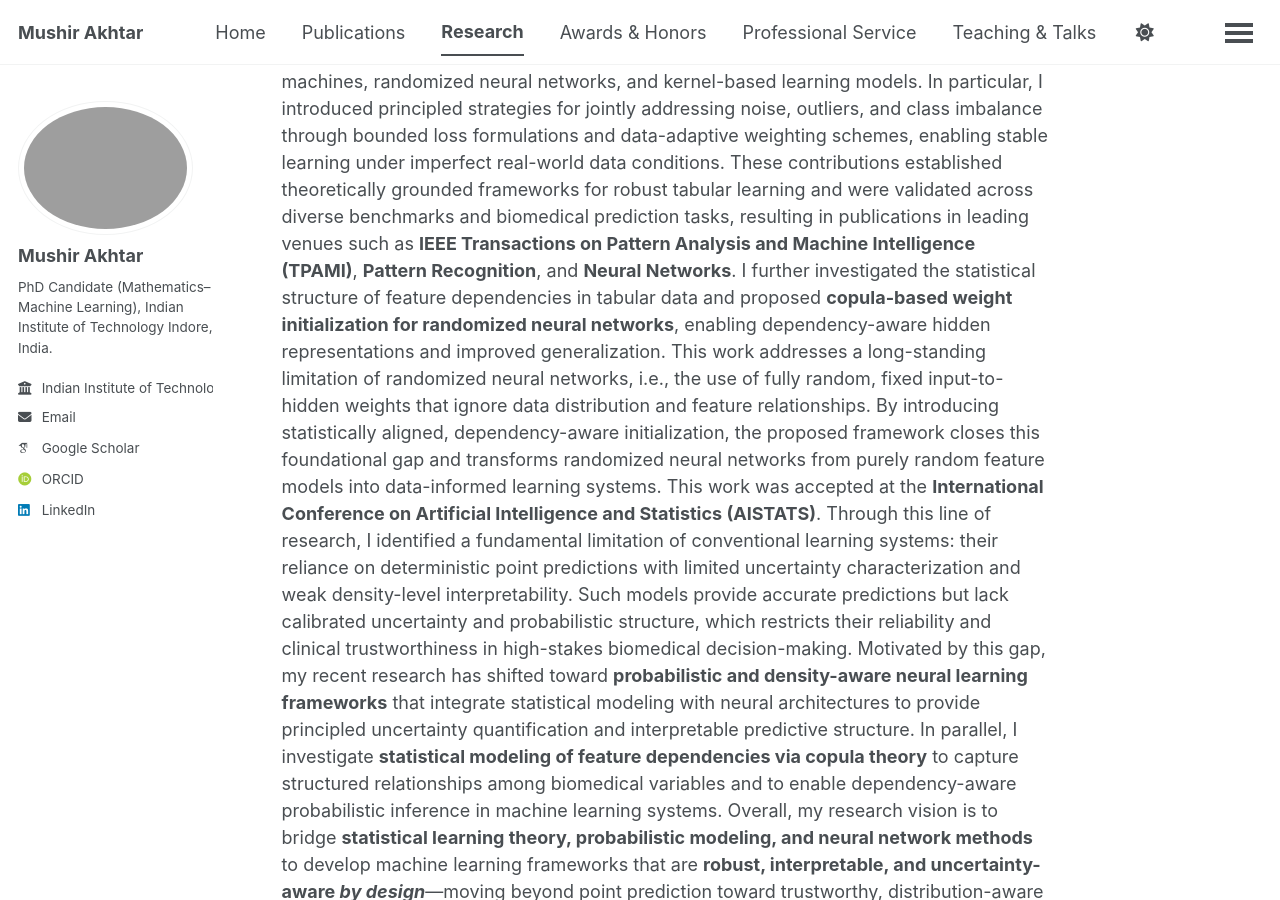
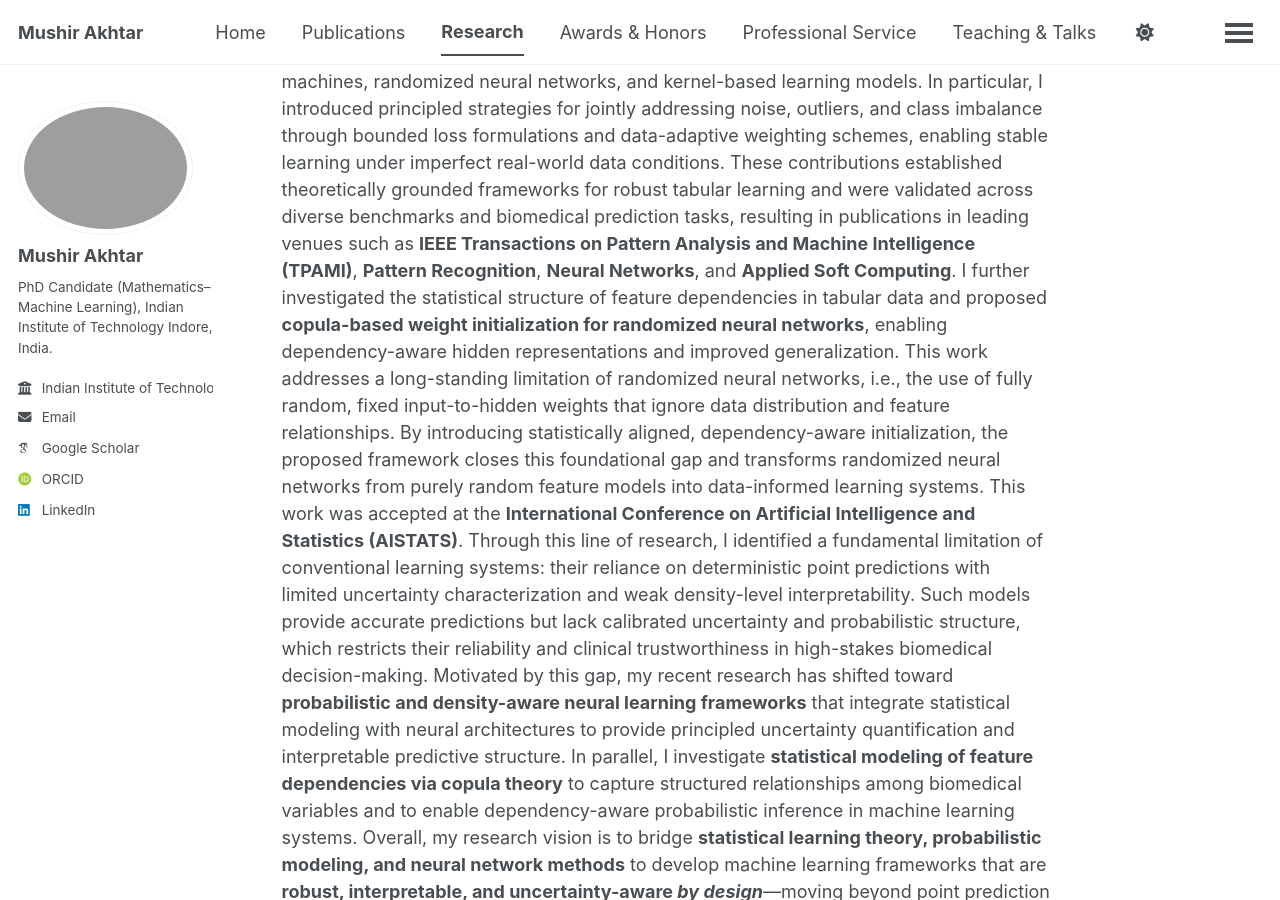
Before and after one commit to mushir-akhtar/mushir-akhtar.github.io, a Jekyll site: the page built from _pages/research.md, in a window 1280 px wide and 900 px high, scrolled down 360 px. Built offline with Jekyll 4.4.1, drawn with Linux system fonts in a browser that asks for light colours; some web fonts are replaced; a script bundle is joined from its source files by our own code; library files that are not in the unit come from our copies.

Commit message:
Update research.md

```diff
--- a/_pages/research.md
+++ b/_pages/research.md
@@ -8,7 +8,7 @@ author_profile: true
 ## Research Statement
 
 My research lies at the intersection of **robust machine learning, uncertainty-aware modeling, and interpretable and trustworthy AI**. I develop theoretically grounded learning frameworks that remain reliable under **noise, outliers, class imbalance, and distributional shift**, with the overarching goal of enabling trustworthy machine learning in high-stakes clinical and biomedical settings.
-My early work focused on the design of **robust loss functions *(e.g., RoBoSS loss, Wave loss, Guardian loss, HawkEye loss)* and adaptive weighting mechanisms *(e.g., RAPID weighting scheme)*** for support vector machines, randomized neural networks, and kernel-based learning models. In particular, I introduced principled strategies for jointly addressing noise, outliers, and class imbalance through bounded loss formulations and data-adaptive weighting schemes, enabling stable learning under imperfect real-world data conditions. These contributions established theoretically grounded frameworks for robust tabular learning and were validated across diverse benchmarks and biomedical prediction tasks, resulting in publications in leading venues such as **IEEE Transactions on Pattern Analysis and Machine Intelligence (TPAMI)**, **Pattern Recognition**, and **Neural Networks**.
+My early work focused on the design of **robust loss functions *(e.g., RoBoSS loss, Wave loss, Guardian loss, HawkEye loss)* and adaptive weighting mechanisms *(e.g., RAPID weighting scheme)*** for support vector machines, randomized neural networks, and kernel-based learning models. In particular, I introduced principled strategies for jointly addressing noise, outliers, and class imbalance through bounded loss formulations and data-adaptive weighting schemes, enabling stable learning under imperfect real-world data conditions. These contributions established theoretically grounded frameworks for robust tabular learning and were validated across diverse benchmarks and biomedical prediction tasks, resulting in publications in leading venues such as **IEEE Transactions on Pattern Analysis and Machine Intelligence (TPAMI)**, **Pattern Recognition**, **Neural Networks**, and **Applied Soft Computing**.
 I further investigated the statistical structure of feature dependencies in tabular data and proposed **copula-based weight initialization for randomized neural networks**, enabling dependency-aware hidden representations and improved generalization. This work addresses a long-standing limitation of randomized neural networks, i.e., the use of fully random, fixed input-to-hidden weights that ignore data distribution and feature relationships. By introducing statistically aligned, dependency-aware initialization, the proposed framework closes this foundational gap and transforms randomized neural networks from purely random feature models into data-informed learning systems. This work was accepted at the **International Conference on Artificial Intelligence and Statistics (AISTATS)**.
 Through this line of research, I identified a fundamental limitation of conventional learning systems: their reliance on deterministic point predictions with limited uncertainty characterization and weak density-level interpretability. Such models provide accurate predictions but lack calibrated uncertainty and probabilistic structure, which restricts their reliability and clinical trustworthiness in high-stakes biomedical decision-making.
 Motivated by this gap, my recent research has shifted toward **probabilistic and density-aware neural learning frameworks** that integrate statistical modeling with neural architectures to provide principled uncertainty quantification and interpretable predictive structure. In parallel, I investigate **statistical modeling of feature dependencies via copula theory** to capture structured relationships among biomedical variables and to enable dependency-aware probabilistic inference in machine learning systems.
```
